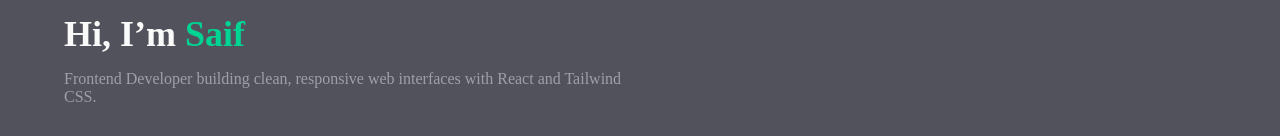
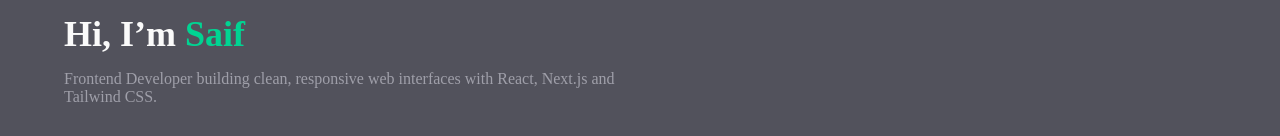
Before and after one commit to 0xSaifX/saif-portfolio, a React (Vite) app: page / in a window 1280 px wide. Shown: the part 405-541 px from the top of the page. Built offline with nearby package versions, Linux system fonts and the light colour scheme.

Commit message:
auto-commit

```diff
--- a/src/components/Hero.jsx
+++ b/src/components/Hero.jsx
@@ -13,7 +13,7 @@ export default function Hero() {
 
         <p className="text-zinc-400 max-w-xl mb-8">
            Frontend Developer building clean, responsive web interfaces
-          with React and Tailwind CSS.
+          with React, Next.js and Tailwind CSS.
         </p>
 
         <div className="flex gap-4">
```
